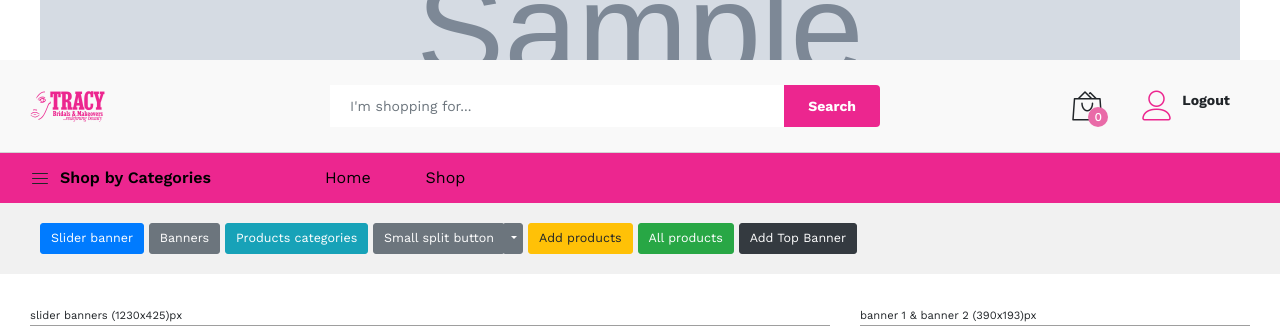
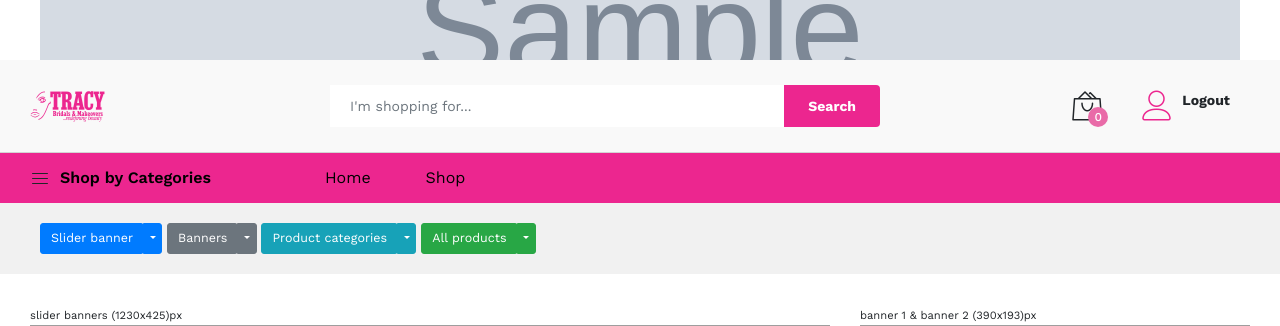
Before and after one commit to olasesi/essential, a PHP site: page /essential/index.php in a window 1280 px wide. Shown: the top 326 px of the page. Run offline with PHP 8.4, Linux system fonts and the light colour scheme; a user stored in the database is signed in; data comes from the database, SQL or seed files in the repository; tables that the repository leaves empty hold one stand-in row (values such as "Sample post"); grey boxes marked "Sample" are stand-in pictures; some libraries are stand-ins or nearby versions; grey boxes are pictures that could not be loaded.

Commit message:
subcategory layout completed

```diff
--- a/incs-template1/footer.php
+++ b/incs-template1/footer.php
@@ -78,19 +78,41 @@
              <div class="menu__content">
                 <ul class="menu--mobile">
 
-                <?php
-                    $query_select_products_cat =  mysqli_query($connect, "SELECT products_categories_id, products_categories_name FROM products_categories") or die(db_conn_error);
+                    <?php
+                    $query_select_products_cat =  mysqli_query($connect, "SELECT products_categories_id, products_categories_name FROM products_categories") or die(mysqli_error($connect));
 
-                    while($while_product_cat = mysqli_fetch_array($query_select_products_cat)){
+                    while ($while_product_cat = mysqli_fetch_array($query_select_products_cat)){
+                        echo '<li class="menu-item-has-children has-mega-menu">
+                    <a href="categories.php?id=' . $while_product_cat['products_categories_id'] . '">' . $while_product_cat['products_categories_name'] . '</a>
 
-                        echo '<li><a href="categories.php?id='.$while_product_cat['products_categories_id'].'">'.$while_product_cat['products_categories_name'].'</a>
-                        </li>';
+                    ';
+
+                            $query_select_subcategory =  mysqli_query($connect, "SELECT id_sub_categories, id_categories, sub_categories_name FROM sub_categories WHERE id_categories = '" . $while_product_cat['products_categories_id'] . "'") or die(mysqli_error($connect));
+
+                        $counting_sub = mysqli_query($connect, "SELECT id_sub_categories FROM sub_categories WHERE id_categories = '" . $while_product_cat['products_categories_id'] . "'") or die(mysqli_error($connect));
+                        if(mysqli_num_rows($counting_sub) > 0 ){
+
+                        echo  '<span class="sub-toggle"></span>';
+                        }
 
 
+                        echo '<div class="mega-menu"><div class="mega-menu__column">
 
+                        ';
+                        while ($while_subcategory_cat = mysqli_fetch_array($query_select_subcategory)) {
+                            echo '
+
+                                    <h4><a href="sub-categories.php?id=' . $while_subcategory_cat['id_sub_categories'] . '">' . $while_subcategory_cat['sub_categories_name'] . '</a> <h4>
+
+                        ';
+                        }
+                        echo '
+                        </div>
+                        </div>  ';
+                    echo'
+                    </li>';
                     }
-
-                ?>
+                    ?>
 
 
                 </ul>
--- a/incs-template1/header.php
+++ b/incs-template1/header.php
@@ -108,7 +108,7 @@ echo'
                                     while ($while_subcategory_cat = mysqli_fetch_array($query_select_subcategory)) {
                                         echo '
                                             <ul class="mega-menu__list">
-                                                <li><a href="products-sub-categories.php?id=' . $while_subcategory_cat['id_sub_categories'] . '">' . $while_subcategory_cat['sub_categories_name'] . '</a> </li>
+                                                <li><a href="sub-categories.php?id=' . $while_subcategory_cat['id_sub_categories'] . '">' . $while_subcategory_cat['sub_categories_name'] . '</a> </li>
                                             </ul>
                                     ';
                                     }
@@ -206,7 +206,7 @@ echo'
                                     while ($while_subcategory_cat = mysqli_fetch_array($query_select_subcategory)) {
                                         echo '
                                             <ul class="mega-menu__list">
-                                                <li><a href="products-sub-categories.php?id=' . $while_subcategory_cat['id_sub_categories'] . '">' . $while_subcategory_cat['sub_categories_name'] . '</a> </li>
+                                                <li><a href="sub-categories.php?id=' . $while_subcategory_cat['id_sub_categories'] . '">' . $while_subcategory_cat['sub_categories_name'] . '</a> </li>
                                             </ul>
                                     ';
                                     }
--- a/incs-template1/settings.php
+++ b/incs-template1/settings.php
@@ -5,32 +5,68 @@ if(isset($_SESSION['user_id'])){
    '<div class="ps-breadcrumb">
 <div class="container">
 
-<a href="slider-banners.php"><button type="button" class="btn btn-primary btn-lg">Slider banner</button></a>
-<a href="banners.php"><button type="button" class="btn btn-secondary btn-lg">Banners</button></a>
-<a href="products-categories.php"><button type="button" class="btn btn-info btn-lg">Products categories</button></a>
+<div class="btn-group" >
+  <a href="slider-banners.php">
+    <button class="btn btn-primary btn-lg" type="button">
+    Slider banner
+    </button>
+  </a>
+  <button type="button" class="btn btn-lg btn-primary dropdown-toggle  dropdown-toggle-split" id="dropdownMenuReference" data-bs-toggle="dropdown" aria-expanded="false" data-bs-reference="parent">
+    <span class="visually-hidden"></span>
+  </button>
+  <ul class="dropdown-menu" aria-labelledby="dropdownMenuReference">
+      <li class="fw-bold h5"><a class="dropdown-item" href="slider-banners.php">Home Page Slider</a></li>
+      <li class="fw-bold h5"><a class="dropdown-item" href="shop-slider-banners.php">Shop Page Slider</a></li>
+   </ul>
+</div>
 
 <div class="btn-group" >
   <a href="banners.php">
     <button class="btn btn-secondary btn-lg" type="button">
-      Small split button
+    Banners
     </button>
   </a>
-  <button type="button" class="btn btn-lg btn-secondary dropdown-toggle  dropdown-toggle-split" data-bs-toggle="dropdown" aria-expanded="false">
+  <button type="button" class="btn btn-lg btn-secondary dropdown-toggle  dropdown-toggle-split" id="dropdownMenuReference" data-bs-toggle="dropdown" aria-expanded="false" data-bs-reference="parent">
     <span class="visually-hidden"></span>
   </button>
-  <ul class="dropdown-menu">
-      <li><a class="dropdown-item" href="#">Action</a></li>
-      <li><a class="dropdown-item" href="#">Another action</a></li>
-      <li><a class="dropdown-item" href="#">Something else here</a></li>
-      <li><hr class="dropdown-divider"></li>
-      <li><a class="dropdown-item" href="#">Separated link</a></li>
+  <ul class="dropdown-menu" aria-labelledby="dropdownMenuReference">
+      <li class="fw-bold h5"><a class="dropdown-item" href="banners.php">Home Page Banner</a></li>
+      <li class="fw-bold h5"><a class="dropdown-item" href="top-banner.php">Top Banner</a></li>
+   </ul>
+</div>
+
+<div class="btn-group" >
+  <a href="products-categories.php">
+    <button class="btn btn-info btn-lg" type="button">
+    Product categories
+    </button>
+  </a>
+  <button type="button" class="btn btn-lg btn-info dropdown-toggle  dropdown-toggle-split" id="dropdownMenuReference" data-bs-toggle="dropdown" aria-expanded="false" data-bs-reference="parent">
+    <span class="visually-hidden"></span>
+  </button>
+  <ul class="dropdown-menu" aria-labelledby="dropdownMenuReference">
+      <li class="fw-bold h5"><a class="dropdown-item" href="products-categories.php">Category</a></li>
+      <li class="fw-bold h5"><a class="dropdown-item" href="products-sub-categories.php">Sub-category</a></li>
    </ul>
 </div>
 
 
-<a href="add-products.php"><button type="button" class="btn btn-warning btn-lg">Add products</button></a>
-<a href="shop.php"><button type="button" class="btn btn-success btn-lg">All products</button></a>
-<a href="top-banner.php"><button type="button" class="btn btn-dark btn-lg">Add Top Banner</button></a>
+
+<div class="btn-group" >
+  <a href="shop.php">
+    <button class="btn btn-success btn-lg" type="button">
+    All products
+    </button>
+  </a>
+  <button type="button" class="btn btn-lg btn-success dropdown-toggle  dropdown-toggle-split" id="dropdownMenuReference" data-bs-toggle="dropdown" aria-expanded="false" data-bs-reference="parent">
+    <span class="visually-hidden"></span>
+  </button>
+  <ul class="dropdown-menu" aria-labelledby="dropdownMenuReference">
+      <li class="fw-bold h5"><a class="dropdown-item" href="shop.php">All products</a></li>
+      <li class="fw-bold h5"><a class="dropdown-item" href="add-products.php">Add products</a></li>
+   </ul>
+</div>
+
 
 </div>
 </div>';
```
